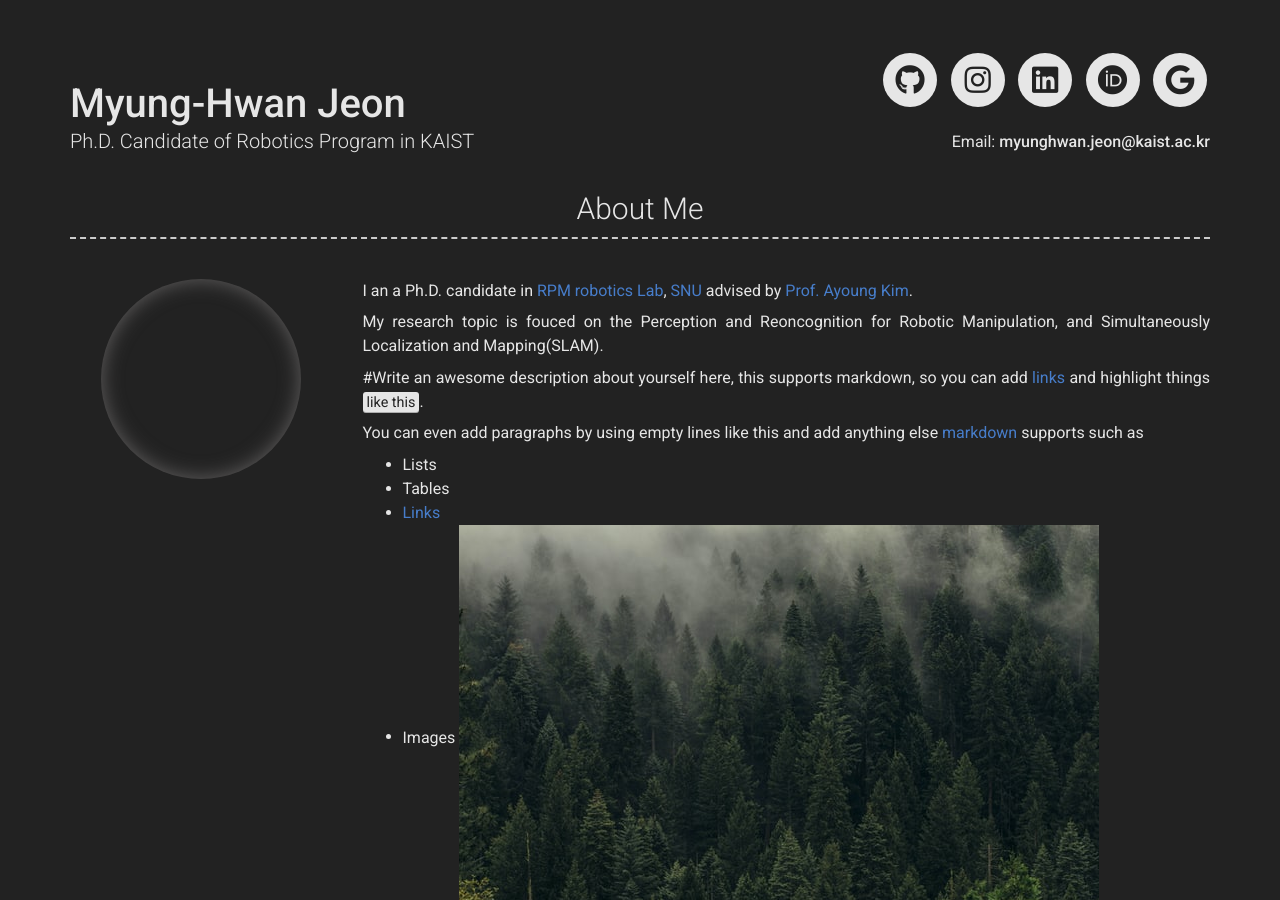
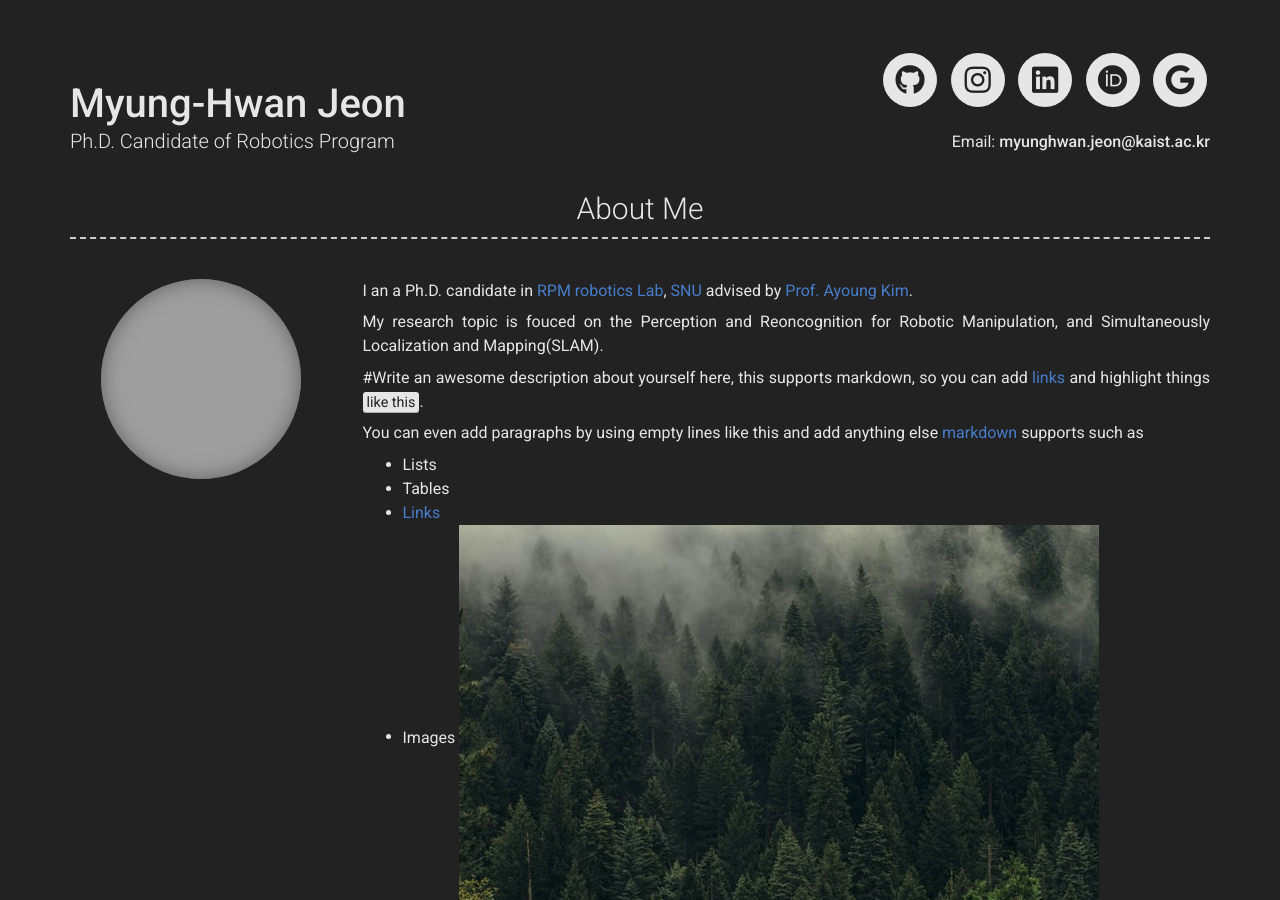
Before and after one commit to MyungHwanJeon/MyungHwanJeon.github.io, a Jekyll site: the page built from index.md, in a window 1280 px wide and 900 px high. Built offline with Jekyll 4.4.1, drawn with Linux system fonts in a browser that asks for light colours; nearby versions of some CDN libraries; grey boxes are pictures that could not be loaded.

Commit message:
Update _config.yml

```diff
--- a/_config.yml
+++ b/_config.yml
@@ -7,7 +7,7 @@
 
 # Personal info
 name: Myung-Hwan Jeon
-title: Ph.D. Candidate of Robotics Program in KAIST
+title: Ph.D. Candidate of Robotics Program
 email: myunghwan.jeon@kaist.ac.kr
 # email_title: Email (Email title override)
 # phone: Your phone number (optional)
@@ -50,7 +50,7 @@
 
 # About Section
 # about_title: About Me (Use this to override about section title)
-about_profile_image: Directory of profile image (eg. images/profile.jpg)
+about_profile_image: images/me.jpg
 about_content: | # this will include new lines to allow paragraphs
   I an a Ph.D. candidate in [RPM robotics Lab](https://rpm.snu.ac.kr), [SNU](https://www.snu.ac.kr) advised by [Prof. Ayoung Kim](https://ayoungk.github.io/).
 
```
